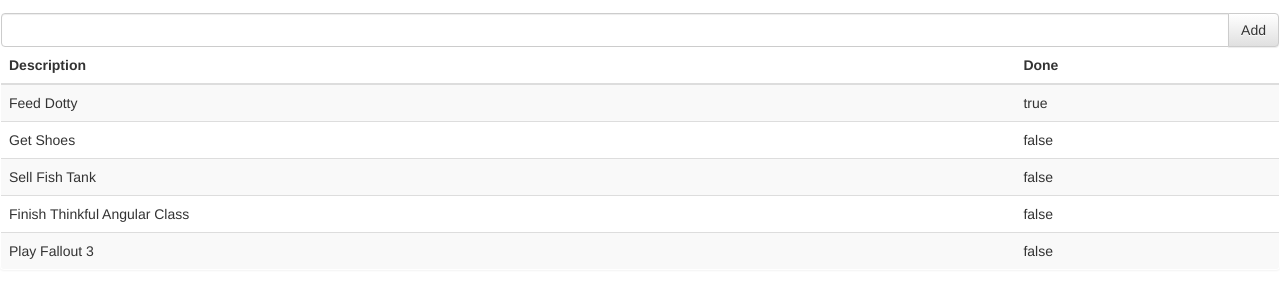
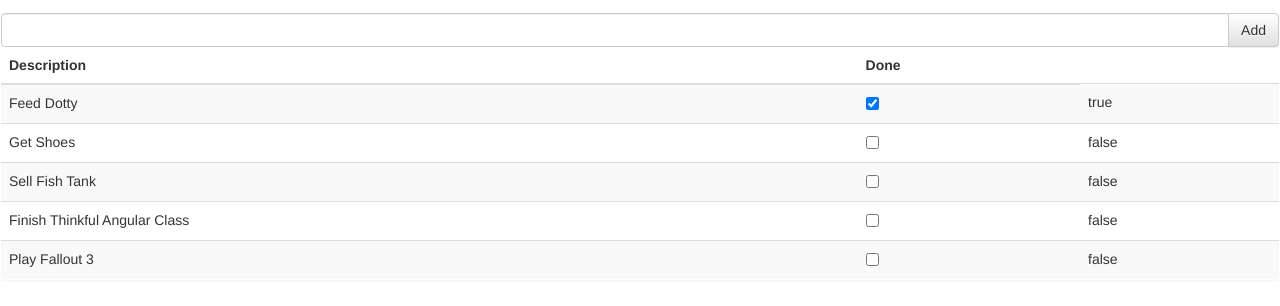
Before and after one commit to anthonyandras-zz/todo-angular, a plain HTML site: page index.html in a window 1280 px wide. Shown: the part 108-414 px from the top of the page. Drawn offline with Linux system fonts and the light colour scheme.

Commit message:
add checkbox for two way data binding of 'done'

```diff
--- a/index.html
+++ b/index.html
@@ -32,6 +32,7 @@
       <tbody>
         <tr ng-repeat="item in todo.items">
           <td>{{item.action}}</td>
+          <td><input type="checkbox" ng-model="item.done"/></td>
           <td>{{item.done}}</td>
         </tr>
       </tbody>
```
